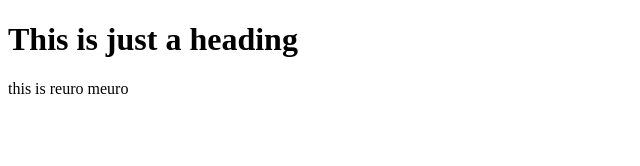
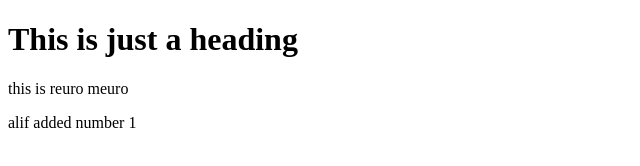
Before and after one commit to alif-abdullah/alif, a plain HTML site: page index.html in a window 1280 px wide. Shown: the whole page, without its empty margins (0-640 px from the left). Drawn offline with Linux system fonts and the light colour scheme.

Commit message:
added number 1
added number 1, ok?

```diff
--- a/index.html
+++ b/index.html
@@ -7,4 +7,5 @@
 <body>
 <h1> This is just a heading </h1>
 <p> this is reuro meuro </p>
+  <p> alif added number 1 </p>
 </body>
```
